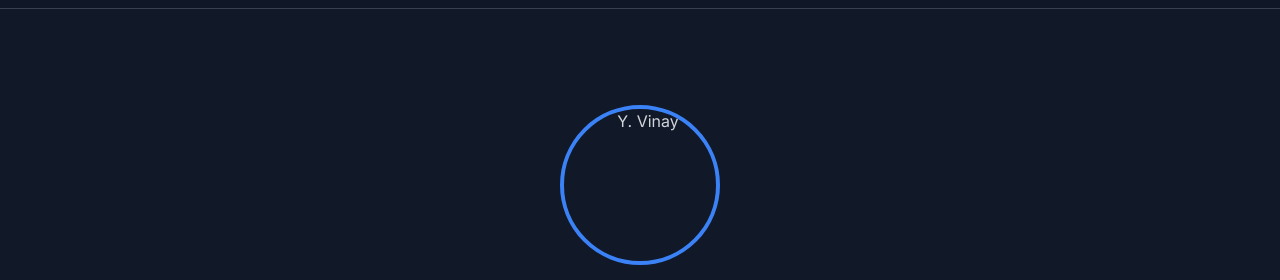
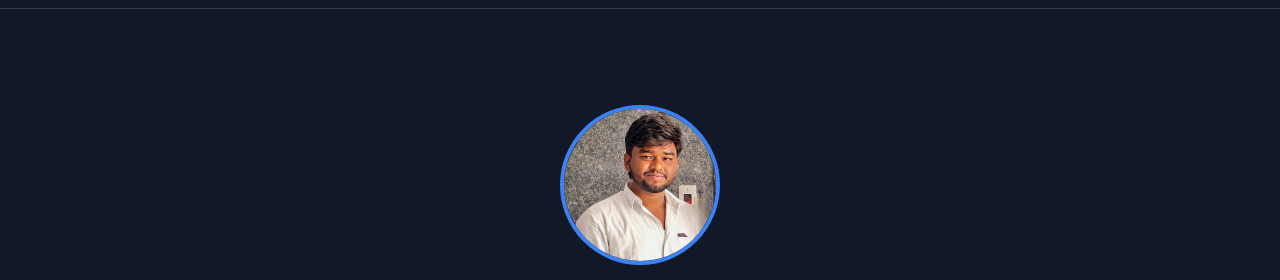
Before and after one commit to vinay9477/new-resume-3rd-year, a plain HTML site: page index.html in a window 1280 px wide. Shown: the part 56-336 px from the top of the page. Drawn offline with nearby package versions, Linux system fonts and the light colour scheme.

Commit message:
Update index.html

```diff
--- a/index.html
+++ b/index.html
@@ -89,7 +89,7 @@
   <!-- Hero Section -->
   <header id="home" class="section flex flex-col items-center justify-center text-center">
     <!-- Profile Image at top -->
-  <img src="DP%20OFFICIAL%20.jpg" alt="Y. Vinay" class="w-40 h-40 rounded-full mb-6 object-cover border-4 border-blue-500" data-aos="fade-down">
+<img src="DP_OFFICIAL.jpg" alt="Y. Vinay" class="w-40 h-40 rounded-full mb-6 object-cover border-4 border-blue-500" data-aos="fade-down">
     <div class="max-w-3xl" data-aos="zoom-in">
       <h1 class="text-4xl sm:text-5xl lg:text-6xl font-extrabold">
         Hi, I'm <span class="text-blue-500">Y. Vinay</span>
```
